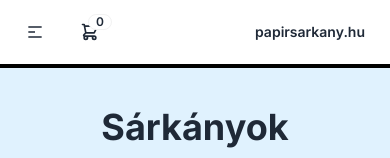
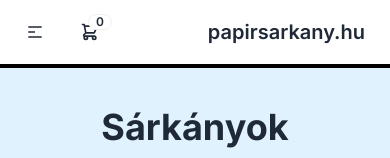
Before and after one commit to c-h-o-n/papirsarkany, a Next.js app: page /sarkanyok in a window 390 px wide. Shown: the top 158 px of the page. Built offline with nearby package versions, Linux system fonts and the light colour scheme; no server answers; the database is empty.

Commit message:
fix: navbar on smaller screen

```diff
--- a/src/components/Navbar.tsx
+++ b/src/components/Navbar.tsx
@@ -66,7 +66,7 @@ function MobileNavbar() {
       </div>
 
       <div className="d-navbar-end">
-        <Link href={'/'} className="d-btn d-btn-ghost normal-case xs:text-xl">
+        <Link href={'/'} className="d-btn d-btn-ghost normal-case min-[320px]:text-xl">
           papirsarkany.hu
         </Link>
       </div>
```
